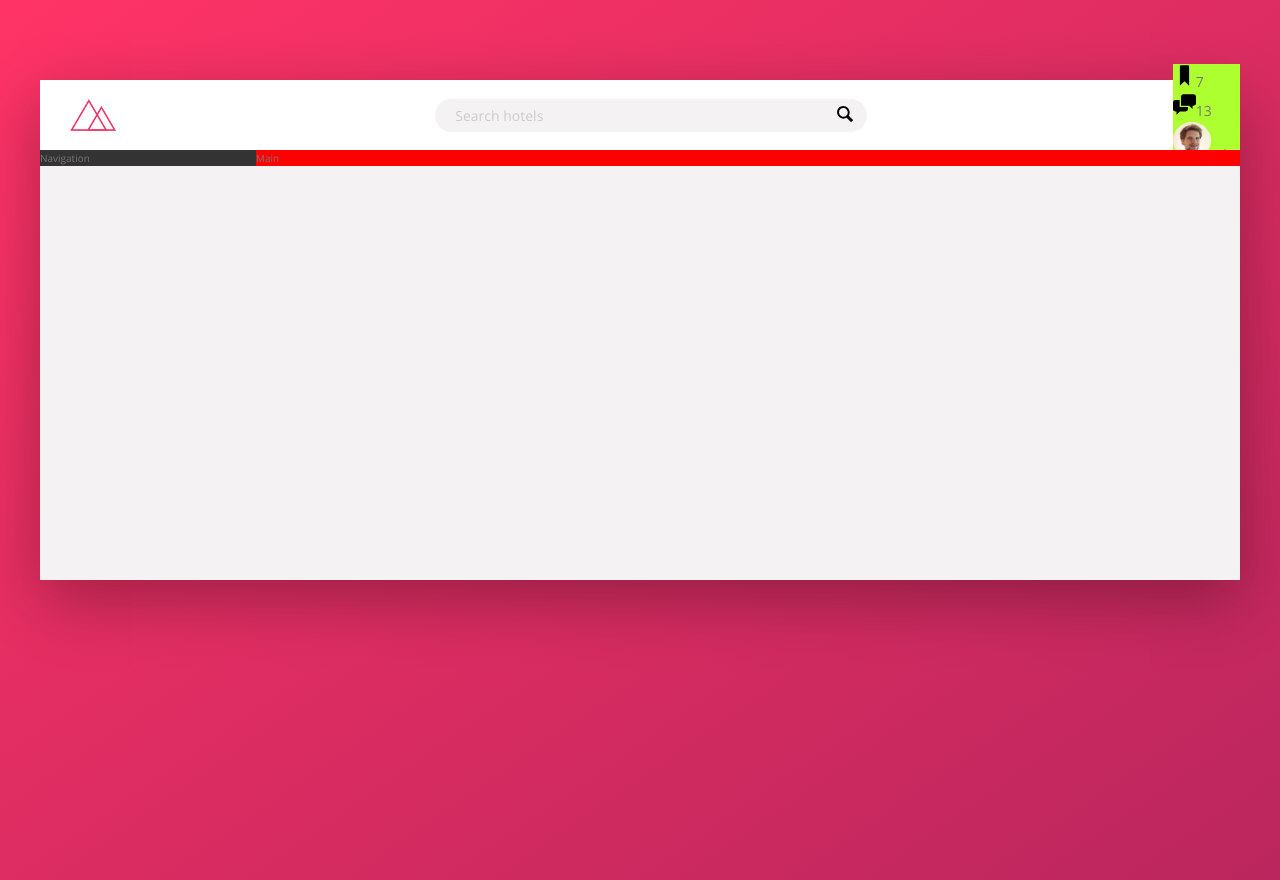
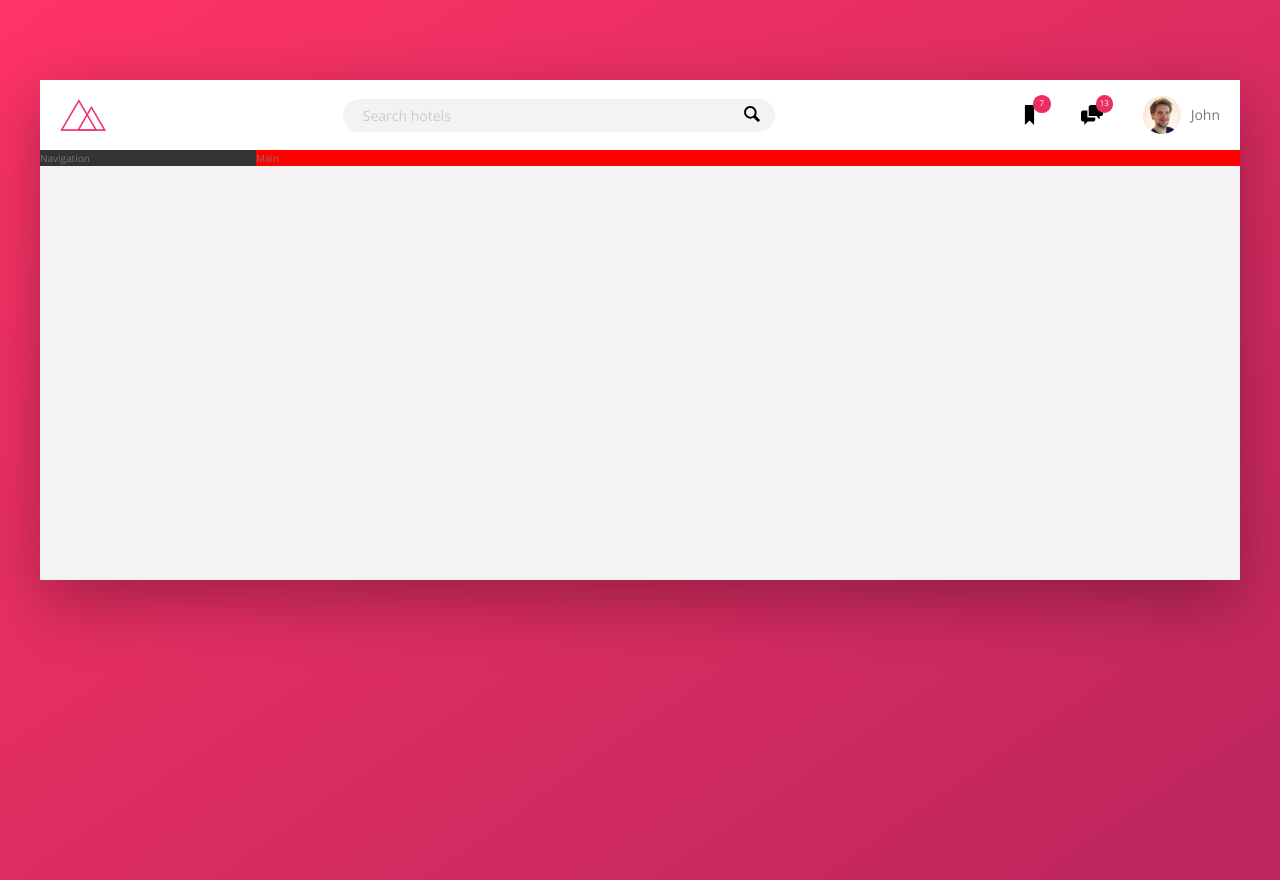
Before and after one commit to denis-fominykh/advanced-css-trillo-project, a React (Create React App) app: page / in a window 1280 px wide. Built offline with nearby package versions, Linux system fonts and the light colour scheme.

Commit message:
adding styles to the user navigations

```diff
--- a/src/components/Header/index.scss
+++ b/src/components/Header/index.scss
@@ -10,7 +10,7 @@
 
 .logo {
   height: 3.25rem;
-  margin-left: 3rem;
+  margin-left: 2rem;
 }
 
 .search {
@@ -69,23 +69,51 @@
 }
 
 .user-nav {
-  background-color: greenyellow;
+  display: flex;
+  align-self: stretch;
+  align-items: center;
 
-  &__icon-box {}
+  & > * {
+    display: flex;
+    align-items: center;
+    padding: 0 2rem;
+    cursor: pointer;
+    height: 100%;
+  }
+
+  & > *:hover {
+    background-color: var(--color-grey-light-2);
+  }
+
+  &__icon-box {
+    position: relative;
+  }
 
   &__icon {
     height: 2.25rem;
     width: 2.25rem;
+    fill: var(--color-grey-dark-2);
   }
 
-  &__notification {}
+  &__notification {
+    font-size: .8rem;
+    height: 1.75rem;
+    width: 1.75rem;
+    border-radius: 50%;
+    background-color: var(--color-primary);
+    color: #ffffff;
+    position: absolute;
+    top: 1.5rem;
+    right: 1rem;
 
-  &__user {}
+    display: flex;
+    justify-content: center;
+    align-items: center;
+  }
 
   &__user-photo {
     height: 3.75rem;
     border-radius: 50%;
+    margin-right: 1rem;
   }
-
-  &__user-name {}
 }
--- a/src/components/Header/index.tsx
+++ b/src/components/Header/index.tsx
@@ -10,11 +10,11 @@ import './index.scss';
 const Header: FC = () => {
   return (
     <header className="header">
-      <img src={logo} alt="logo" className="logo" />
-      <form action="#" className="search">
+      <img className="logo" src={logo} alt="logo" />
+      <form className="search" action="#">
         <input
+          className="search__input"
           type="text"
-          className="search__input"
           placeholder="Search hotels"
         />
         <button className="search__button">
@@ -23,15 +23,15 @@ const Header: FC = () => {
       </form>
       <nav className="user-nav">
         <div className="user-nav__icon-box">
-          <img src={bookmark} alt="bookmark" className="user-nav__icon" />
+          <img className="user-nav__icon" src={bookmark} alt="bookmark" />
           <span className="user-nav__notification">7</span>
         </div>
         <div className="user-nav__icon-box">
-          <img src={chat} alt="chat" className="user-nav__icon" />
+          <img className="user-nav__icon" src={chat} alt="chat" />
           <span className="user-nav__notification">13</span>
         </div>
         <div className="user-nav__user">
-          <img src={user} alt="user" className="user-nav__user-photo" />
+          <img className="user-nav__user-photo" src={user} alt="user" />
           <span className="user-nav__user-name">John</span>
         </div>
       </nav>
```
